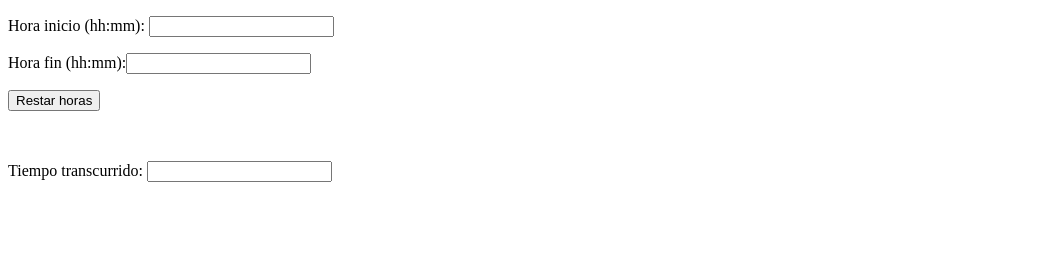
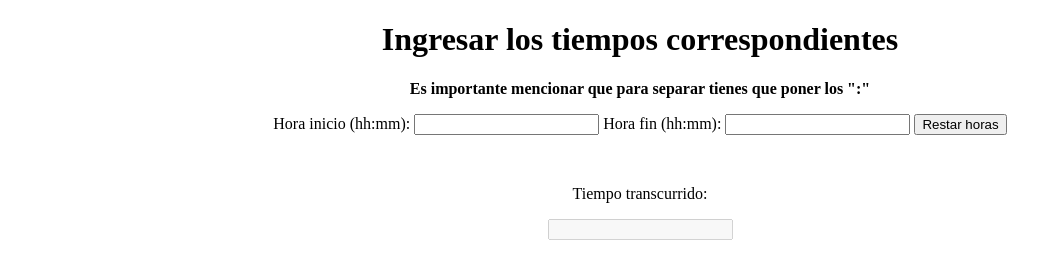
Before and after one commit to ChristianGeorge1/ActividadTiempo, a plain HTML site: page index.html in a window 1280 px wide. Shown: the whole page, without its empty margins (0-1062 px from the left). Drawn offline with Linux system fonts and the light colour scheme.

Commit message:
Avances finales

```diff
--- a/index.html
+++ b/index.html
@@ -9,15 +9,23 @@
 </head>
 
 <body>
+    <div style="text-align: center;">
+        <h1>Ingresar los tiempos correspondientes</h1>
+        <p><strong>Es importante mencionar que para separar tienes que poner los ":"</strong></p>
 
-    <div style="width: 350px;">
-        <p>Hora inicio (hh:mm): <input type="text" id="inicio" value="" /></p>
-        <p>Hora fin (hh:mm):<input type="text" id="fin" value="" /></p>
-        <p><input type="button" onclick="restarHoras();" value="Restar horas"></p>
+        <label>Hora inicio (hh:mm): </label>
+        <input type="text" id="inicio" value="" />
+
+        <label>Hora fin (hh:mm): </label>
+        <input type="text" id="fin" value="" />
+
+
+        <input type="button" onclick="restarHoras();" value="Restar horas">
         <p>&nbsp;</p>
-        <p>Tiempo transcurrido: <input type="text" id="resta" value="" /></p>
+        <p>Tiempo transcurrido: </p>
+        <input type="text" id="resta" value="" disabled />
     </div>
-<script src="main.js"></script>
+    <script src="main.js"></script>
 </body>
 
 </html>
```
